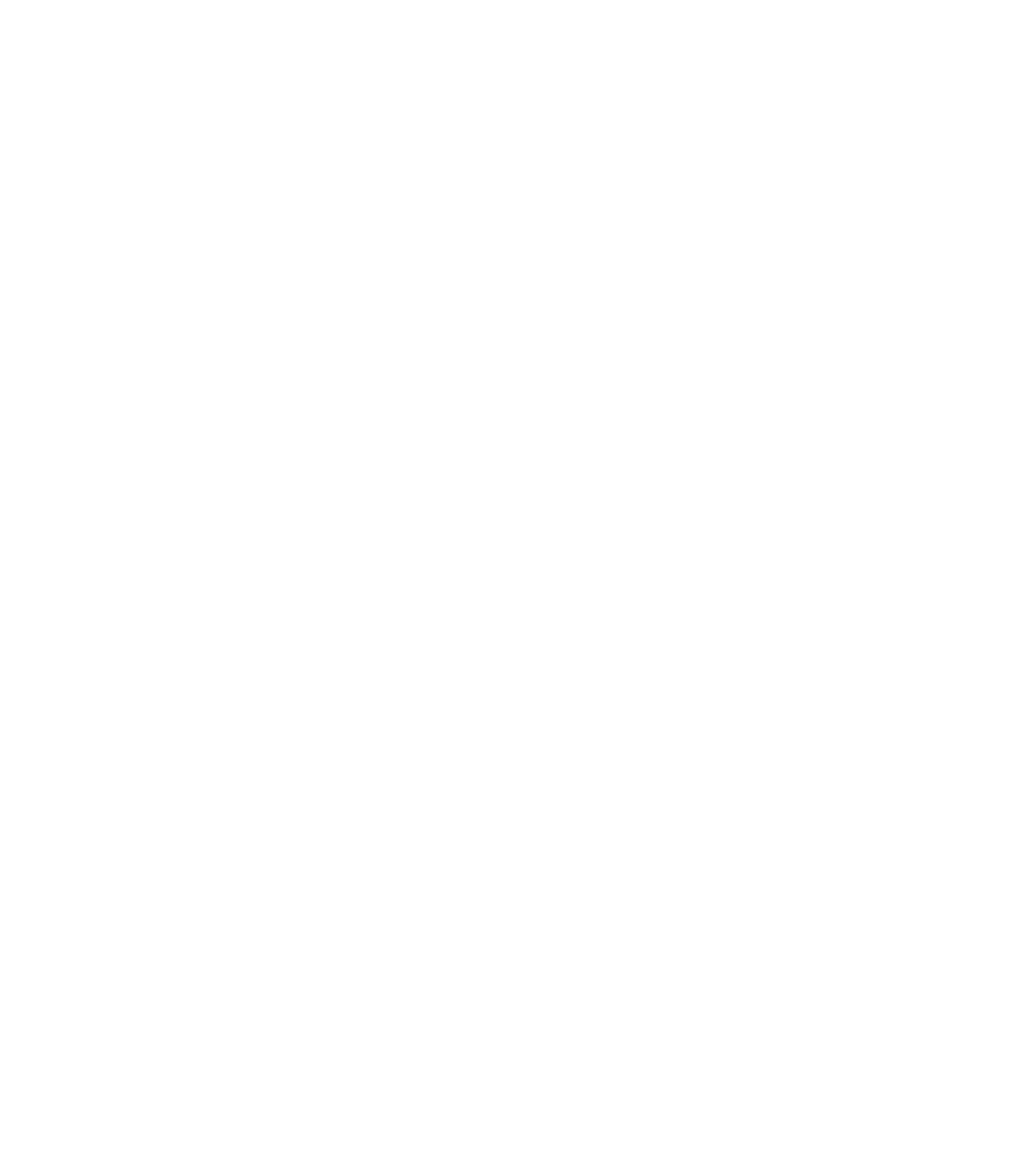
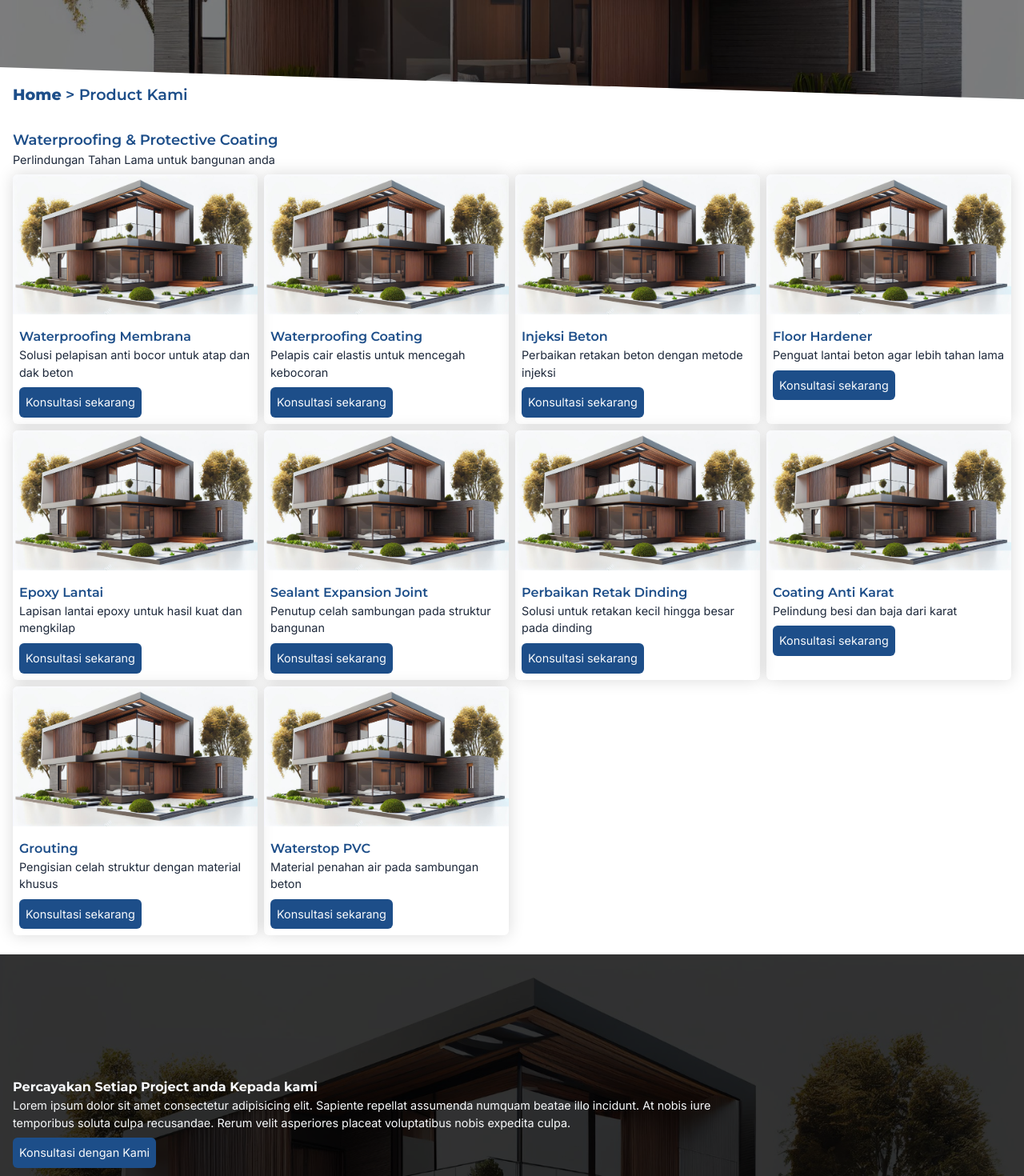
Before and after one commit to bileam/PT.RAB-company-profile, a React (Vite) app: page /product in a window 1280 px wide. Before the commit this address had no page. Shown: the part 380-1850 px from the top of the page at 80% size. Before the commit the page ends 800 px from the top, so only its background shows below. Built offline with nearby package versions, Linux system fonts and the light colour scheme.

Commit message:
create Product

```diff
--- a/src/App.jsx
+++ b/src/App.jsx
@@ -12,6 +12,7 @@ import Belajar from "./Pages/Belajar";
 import About from "./Pages/About";
 import Portofolio from "./Pages/Portofolio";
 import Layanan from "./Pages/Layanan";
+import Product from "./Pages/Product";
 
 function App() {
   const [count, setCount] = useState(0);
@@ -33,7 +34,8 @@ function App() {
           <Route path="/" element={<Home />} />
           <Route path="/about" element={<About />} />
           <Route path="/portofolio" element={<Portofolio />} />
-          <Route path="/layanan" element={<Layanan />} />
+          {/* <Route path="/layanan" element={<Layanan />} /> */}
+          <Route path="/product" element={<Product />} />
         </Route>
       </Routes>
     </Router>
--- a/src/Components/Banner.jsx
+++ b/src/Components/Banner.jsx
@@ -22,7 +22,7 @@ const Banner = () => {
           <h1
             data-aos="fade-up"
             data-aos-delay="200"
-            className="font-heading text-4xl md:text-5xl xl:text-6xl transition-colors duration-700 2xl:text-7xl text-rab-light dark:text-rab-neon font-bold leading-tight flex flex-wrap items-center gap-2"
+            className="font-heading text-xl md:text-5xl xl:text-6xl transition-colors duration-700 2xl:text-7xl text-rab-light dark:text-rab-neon font-bold leading-tight flex flex-wrap items-center gap-2"
           >
             Solusi Pembangunan
             <RotatingText
@@ -41,7 +41,7 @@ const Banner = () => {
           <p
             data-aos="fade-up"
             data-aos-delay="400"
-            className="mt-4 md:text-lg font-body text-white max-w-2xl"
+            className="mt-4 md:text-lg font-body md:text-[1rem] text-[0.8rem] text-white max-w-2xl"
           >
             PT. Ranol Anugrah Bersama menyediakan bahan-bahan konstruksi dan
             design & build bagunan hunian, waterproofing, flooring ( epoxy &
--- a/src/Components/Hubungi.jsx
+++ b/src/Components/Hubungi.jsx
@@ -19,9 +19,12 @@ const Hubungi = () => {
           </p>
         </div>
         <div className="w-full flex justify-start">
-          <button className="py-1  px-4 md:p-2 dark:bg-rab-neon bg-rab-navy text-white dark:text-black  rounded-md mt-2 text-[0.7rem] md:text-[0.9rem] ">
+          <a
+            href=""
+            className="py-1  px-4 md:p-2 Button-navy  rounded-md mt-2 text-[0.7rem] md:text-[0.9rem] "
+          >
             Konsultasi dengan Kami
-          </button>
+          </a>
         </div>
       </div>
     </div>
--- /dev/null
+++ b/src/Components/Product/Card.jsx
@@ -0,0 +1,26 @@
+// import gambar from "../../assets/image/home.jpg";
+const Card = ({ name, gambar, desc }) => {
+  return (
+    <div
+      data-aos="fade-up"
+      data-aos-delay="400"
+      className="flex flex-col gap-2 w-full rounded-md overflow-hidden shadow-[0_0_20px_rgba(0,0,0,0.15)]"
+    >
+      <img src={gambar} alt="" className="object-cover" />
+      <div className="flex flex-col  p-2">
+        <h1 className="text-h1-navy">{name}</h1>
+        <p className="text-[0.7rem] md:text-[0.9rem] text-p-dark">{desc}</p>
+        <div className="w-full flex justify-start ">
+          <a
+            href=""
+            className="p-2 md:text-[0.9rem] text-[0.8rem] Button-navy hover:brightness-110   rounded-md mt-2 "
+          >
+            Konsultasi sekarang
+          </a>
+        </div>
+      </div>
+    </div>
+  );
+};
+
+export default Card;
--- /dev/null
+++ b/src/Components/Product/Title.jsx
@@ -0,0 +1,13 @@
+const Title = () => {
+  return (
+    <div data-aos="fade-up" data-aos-delay="400" className=" w-[90%]">
+      <h1 className="text-lg font-semibold text-h1-navy">
+        Waterproofing & Protective Coating
+      </h1>
+      <p className="text-[0.8rem] md:text-[0.9rem] text-p-dark">
+        Perlindungan Tahan Lama untuk bangunan anda
+      </p>
+    </div>
+  );
+};
+export default Title;
--- /dev/null
+++ b/src/Data/Product.js
@@ -0,0 +1,53 @@
+import gambar from "../assets/image/home.jpg";
+export const Products = [
+  {
+    name: "Waterproofing Membrana",
+    desc: "Solusi pelapisan anti bocor untuk atap dan dak beton",
+    image: gambar,
+  },
+  {
+    name: "Waterproofing Coating",
+    desc: "Pelapis cair elastis untuk mencegah kebocoran",
+    image: gambar,
+  },
+  {
+    name: "Injeksi Beton",
+    desc: "Perbaikan retakan beton dengan metode injeksi",
+    image: gambar,
+  },
+  {
+    name: "Floor Hardener",
+    desc: "Penguat lantai beton agar lebih tahan lama",
+    image: gambar,
+  },
+  {
+    name: "Epoxy Lantai",
+    desc: "Lapisan lantai epoxy untuk hasil kuat dan mengkilap",
+    image: gambar,
+  },
+  {
+    name: "Sealant Expansion Joint",
+    desc: "Penutup celah sambungan pada struktur bangunan",
+    image: gambar,
+  },
+  {
+    name: "Perbaikan Retak Dinding",
+    desc: "Solusi untuk retakan kecil hingga besar pada dinding",
+    image: gambar,
+  },
+  {
+    name: "Coating Anti Karat",
+    desc: "Pelindung besi dan baja dari karat",
+    image: gambar,
+  },
+  {
+    name: "Grouting",
+    desc: "Pengisian celah struktur dengan material khusus",
+    image: gambar,
+  },
+  {
+    name: "Waterstop PVC",
+    desc: "Material penahan air pada sambungan beton",
+    image: gambar,
+  },
+];
--- a/src/Layout/Footer.jsx
+++ b/src/Layout/Footer.jsx
@@ -33,7 +33,7 @@ const Footer = () => {
             <h1 className="text-rab-neon transition-colors duration-300 font-bold">
               Menu
             </h1>
-            <div className="items-start flex flex-col gap-2">
+            <div className="items-start flex flex-col gap-2 text-[0.8rem] md:text-[1rem]">
               <button className="text-rab-light">Home</button>
               <button className="text-rab-light">About</button>
               <button className="text-rab-light">Portofolio</button>
@@ -49,7 +49,7 @@ const Footer = () => {
             <h1 className="text-rab-neon transition-colors duration-300 font-bold">
               Hubungi kami
             </h1>
-            <div className="flex flex-col gap-2">
+            <div className="flex flex-col gap-2 text-[0.8rem] md:text-[1rem]">
               <div className="flex gap-2">
                 <img src={icon_location} alt="location.svg" />
                 <p className="text-rab-light">
@@ -72,7 +72,7 @@ const Footer = () => {
         // data-aos="fade-up" data-aos-delay="1000"
         className="mt-4 "
       >
-        <h1 className="text-rab-navy md:text-md text-sm">
+        <h1 className="text-rab-navy md:text-[1rem] text-[0.8rem]">
           @2026 PT. RENOL ANUGRAH BERSAMA, by bileam mangalla
         </h1>
       </div>
--- a/src/Layout/Navbar.jsx
+++ b/src/Layout/Navbar.jsx
@@ -16,7 +16,8 @@ const Navbar = () => {
     { name: "Home", path: "/" },
     { name: "About", path: "/about" },
     { name: "Portofolio", path: "/portofolio" },
-    { name: "Services", path: "/layanan" },
+    // { name: "Services", path: "/layanan" },
+    { name: "Product", path: "/Product" },
   ];
 
   useEffect(() => {
--- a/src/Pages/Portofolio.jsx
+++ b/src/Pages/Portofolio.jsx
@@ -176,7 +176,7 @@ const Portofolio = () => {
           className="inline-block  md:-translate-y-5 -translate-y-2  items-center tx-navy text-[0.9rem] md:text-[1.2rem]"
         >
           <span className="font-extrabold">Home</span> <span>{">"}</span>{" "}
-          <span>Tentang Kami</span>
+          <span>Portofolio</span>
         </h1>
         <div data-aos="fade-up" data-aos-delay="400" className="flex gap-2">
           <Button
--- /dev/null
+++ b/src/Pages/Product.jsx
@@ -0,0 +1,31 @@
+import banner from "../assets/image/home.jpg";
+import Banner from "../Components/About/Banner";
+import Card from "../Components/Product/Card";
+import Title from "../Components/Product/Title";
+import { Products } from "../Data/Product";
+
+const Product = () => {
+  return (
+    <div className="md:mt-4">
+      <Banner image={banner}>Product Kami</Banner>
+      <div className="section-container flex flex-col gap-2">
+        <h1
+          data-aos="fade-up"
+          data-aos-delay="200"
+          className="inline-block  md:-translate-y-5 -translate-y-2  items-center tx-navy text-[0.9rem] md:text-[1.2rem]"
+        >
+          <span className="font-extrabold">Home</span> <span>{">"}</span>{" "}
+          <span>Product Kami</span>
+        </h1>
+        <Title />
+        <div className="grid grid-cols-2 md:grid-cols-4 gap-2 w-full ">
+          {Products.map((item, index) => (
+            <Card gambar={item.image} name={item.name} desc={item.desc} />
+          ))}
+        </div>
+      </div>
+    </div>
+  );
+};
+
+export default Product;
--- a/src/index.css
+++ b/src/index.css
@@ -63,7 +63,7 @@
     @apply text-rab-green dark:text-rab-navy  transition-all duration-300;
   }
   .rab-button-row {
-    @apply bg-rab-neon dark:bg-rab-navy transition-all duration-500;
+    @apply bg-rab-neon dark:bg-rab-navy transition-all duration-300;
   }
 
   /* end Modals home */
@@ -92,4 +92,17 @@
   .tx-light {
     @apply text-rab-dark dark:text-rab-light transition-colors duration-300;
   }
+
+  /*  */
+  .text-h1-navy {
+    @apply text-rab-navy dark:text-rab-neon transition-colors duration-300;
+  }
+
+  .text-p-dark {
+    @apply text-rab-dark dark:text-rab-light transition-colors duration-300;
+  }
+
+  .Button-navy {
+    @apply bg-rab-navy text-rab-light dark:bg-rab-neon dark:text-rab-navy transition-colors duration-300;
+  }
 }
```
